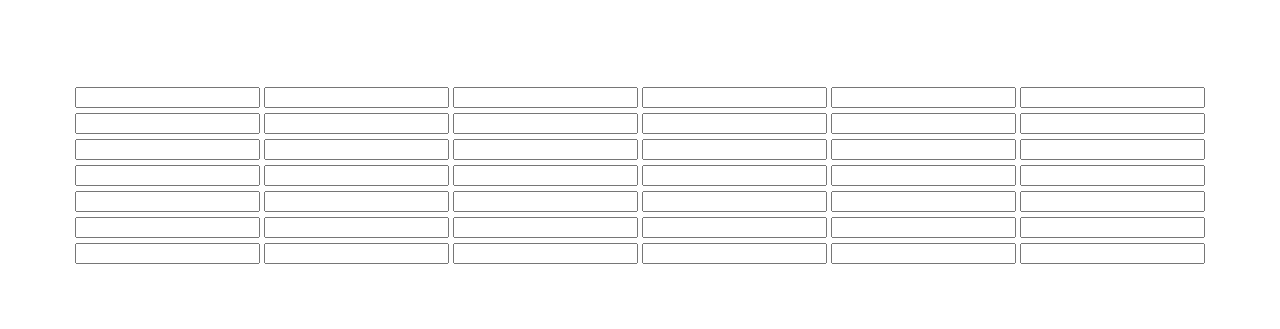
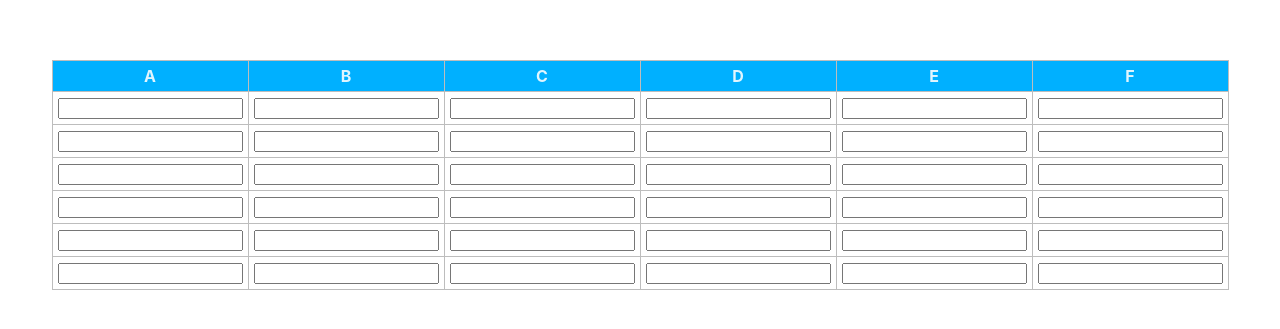
Before and after one commit to p-adams/vue-spreadsheet, a Nuxt app: page / in a window 1280 px wide. Shown: the part 225-554 px from the top of the page. Built offline with nearby package versions, Linux system fonts and the light colour scheme.

Commit message:
updated Sheet component

```diff
--- a/components/Sheet.vue
+++ b/components/Sheet.vue
@@ -2,12 +2,18 @@
   <div>
      <table>
         <thead>
+          <tr>
+            <th v-for="(col, index) in cols" :key="index">
+              {{col}}
+            </th>
+          </tr>
         </thead>
         <tbody>
-          {{selected}}
           <tr v-for="(row, index) in rows" :key="index">
             <td v-for="(col, index) in cols" :key="index">
-              <div @click="selectCell(row, col)">
+              <div
+                  :class="{'selected' : cellSelected(row, col)}"
+                  @mousedown="selectCell(row, col)">
                 <input>
               </div>
             </td>
@@ -26,24 +32,49 @@ export default {
   data () {
     return {
       selected: '',
+      isSelected: false,
       rows: [],
       cols: null
     }
   },
-  methods:{
+  methods: {
     initCols () {
-      this.cols = "abcdef"
-                    .toUpperCase()
-                    .split('')
+      this.cols = 'abcdef'.toUpperCase().split('')
     },
     initRows () {
-      for(let i = 0; i <= 6; i++) {
+      for (let i = 1; i <= 6; i++) {
         this.rows.push(i)
       }
     },
     selectCell (row, col) {
       this.selected = row + col
+      this.isSelected = true
+      this.rows[row] = this.isSelected
+      this.cols[col] = this.isSelected
+      // alert(this.selected)
+    },
+    cellSelected (row, col) {
+      return (this.rows[row] === this.isSelected && this.cols[col] === this.isSelected)
     }
   }
 }
 </script>
+<style scoped>
+  table {
+    width: 50%;
+  }
+  table, th, td {
+    border: 1px solid #bdbdbd;
+    border-collapse: collapse;
+  }
+  th {
+    background: #00b0ff;
+    color: #e1f5fe;
+  }
+  th, td {
+    padding: 5px;
+  }
+  .selected {
+    background: red;
+  }
+</style>
```
